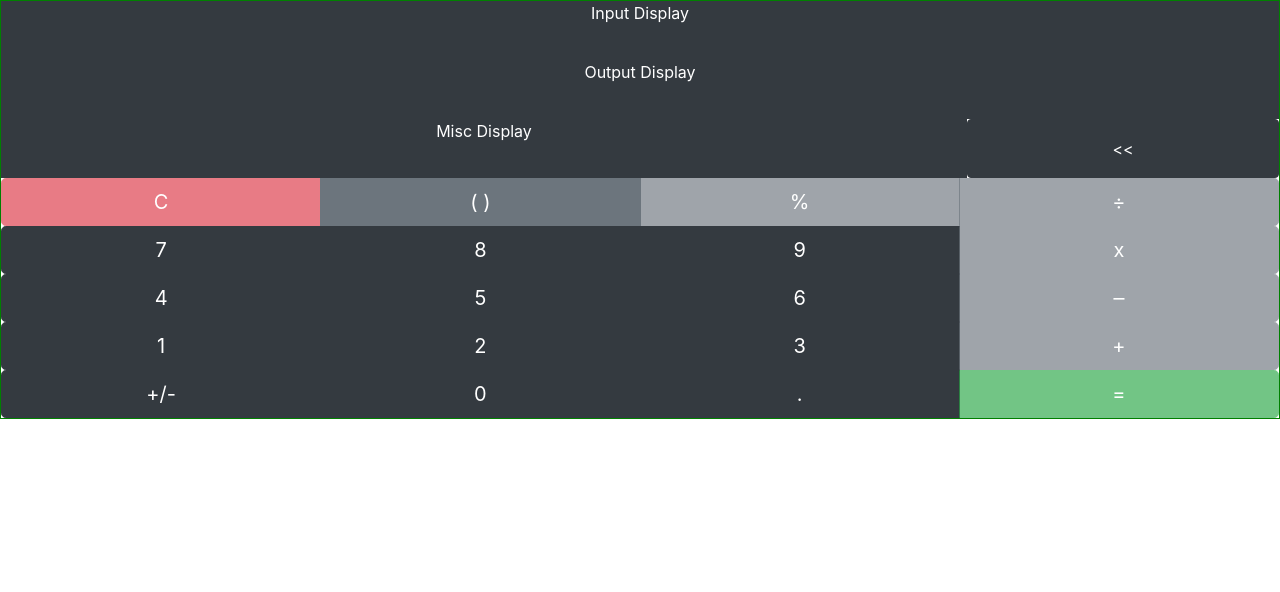
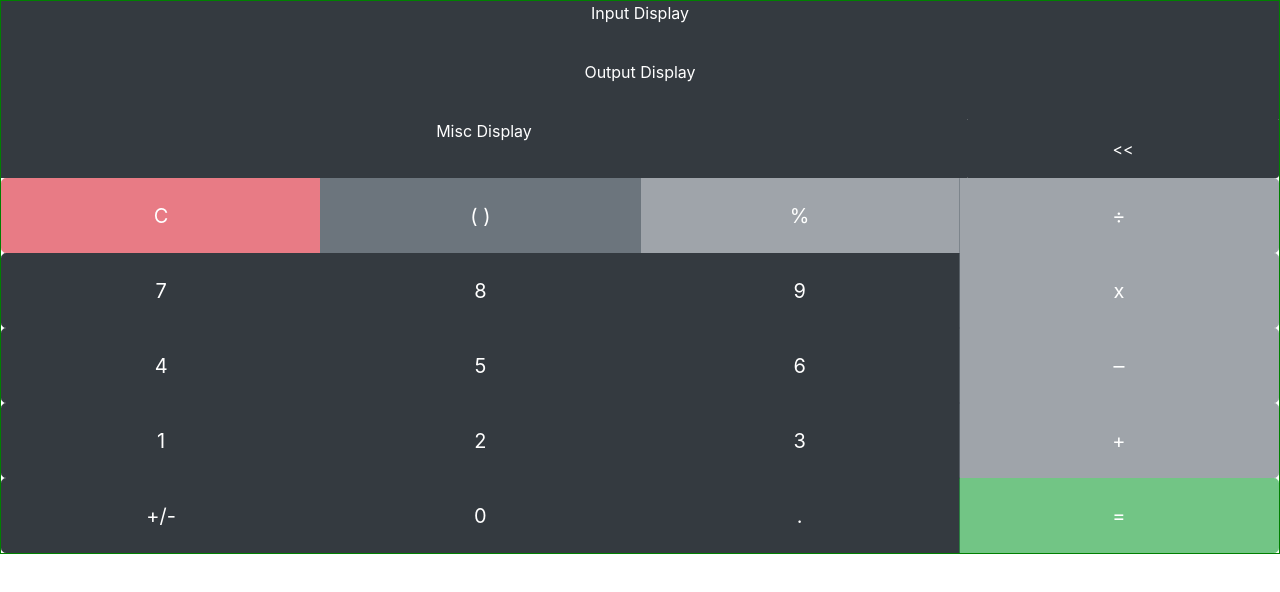
Before and after one commit to seoul2045/calculator, a plain HTML site: page index.html in a window 1280 px wide. Drawn offline with nearby package versions, Linux system fonts and the light colour scheme.

Commit message:
Changed borders of clear button

```diff
--- a/index.html
+++ b/index.html
@@ -54,14 +54,14 @@
       .container > .row > .col > .btn-group {
         /* flex: auto;  */
         /* shorthand for flex-grow and flex-shrink and flex-basis */
-        /* height: 200px; */
+        height: 75px;
         /* flex-shrink: 1; */
-        /* width: 100%; */
         /* width: 250px; */
       }
       #buttonClearPrev {
         width: 100%;
         height: 100%;
+        border-radius: 0px 0px 3px 0px;
         /* height: 200px; */
         /* flex-shrink: 1; */
         /* width: 98px; */
```
